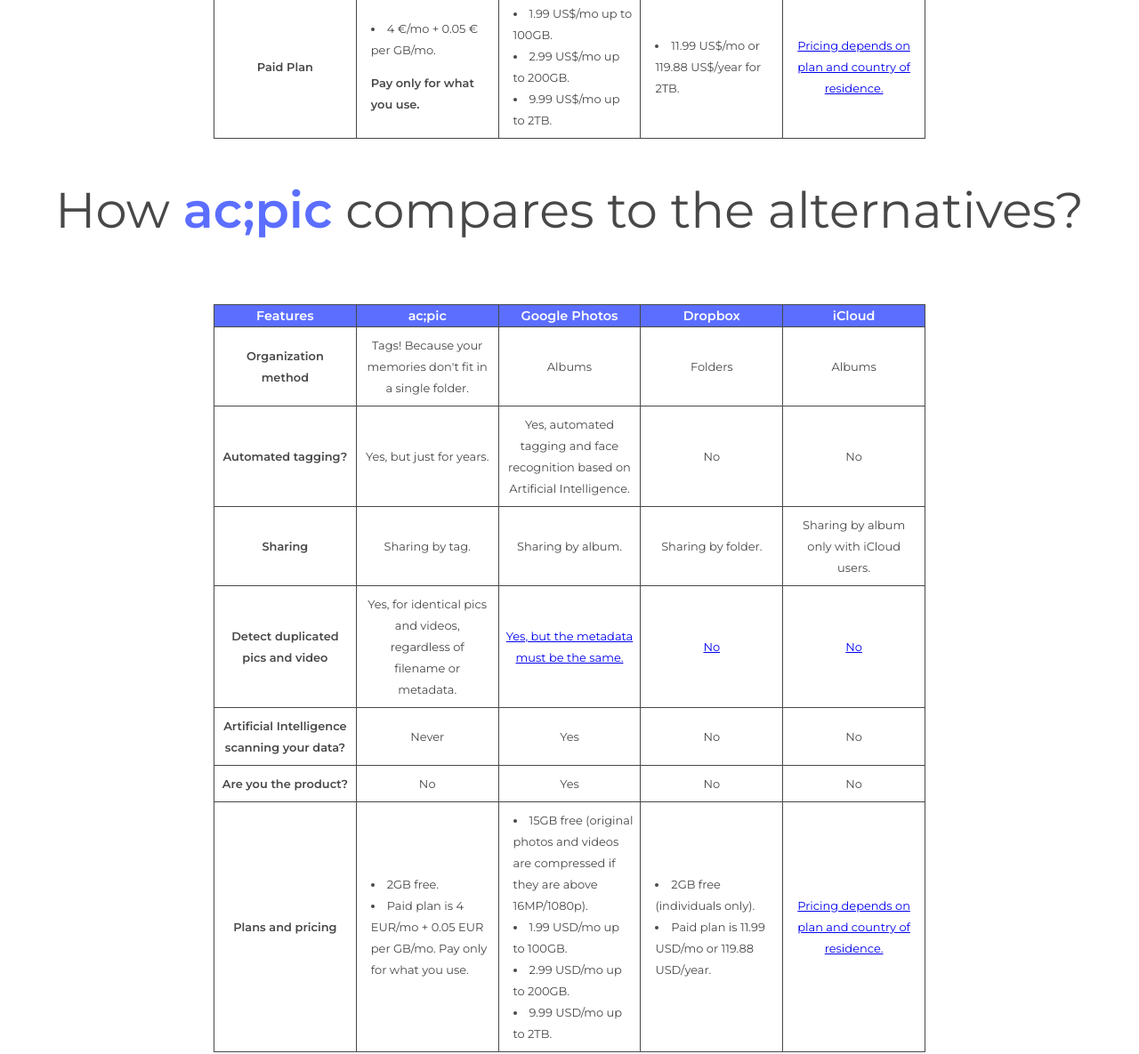
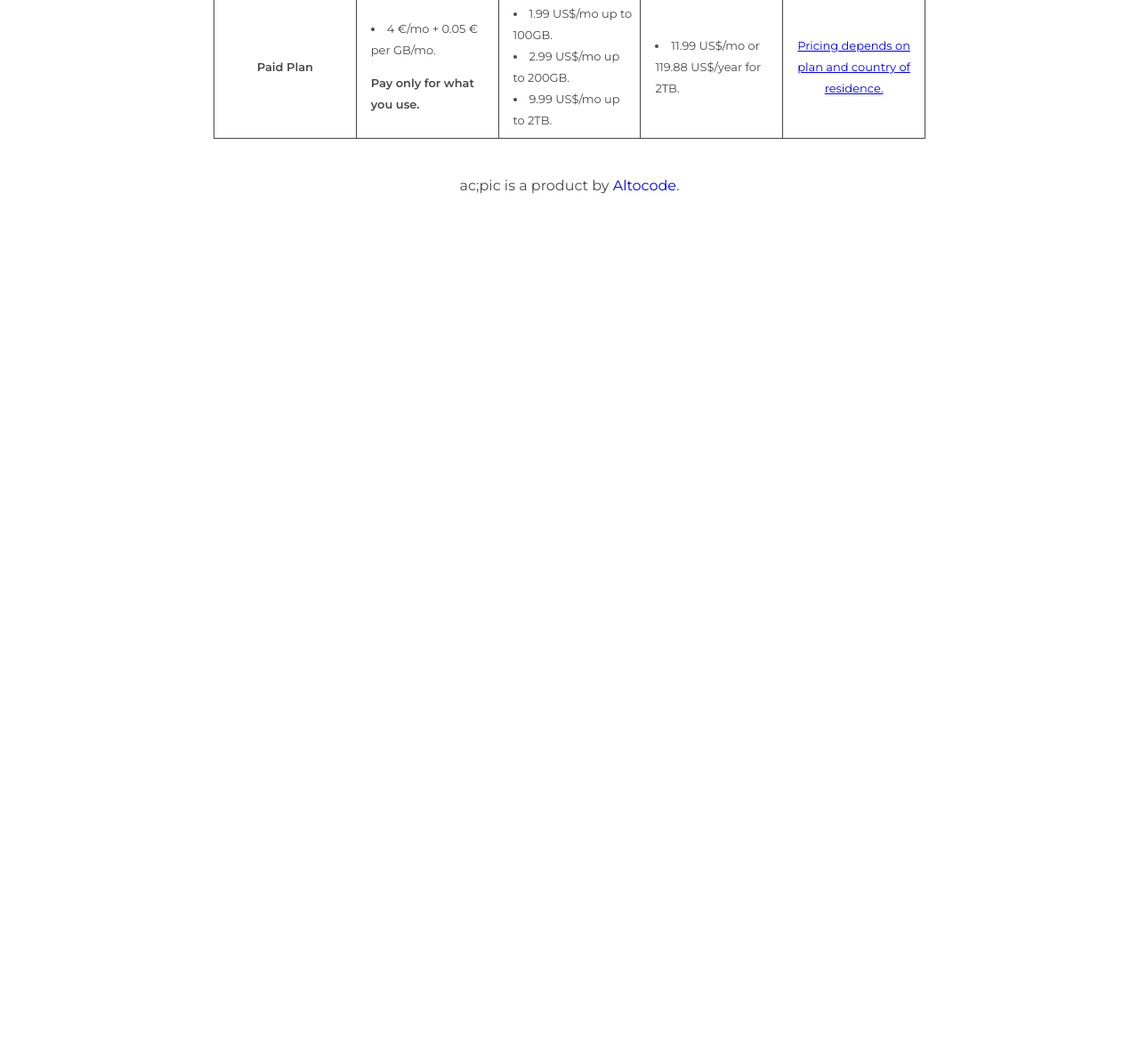
Before and after one commit to altocodenl/tagaway, a website: page home/index.html in a window 1280 px wide. Shown: the part 2516-3701 px from the top of the page at 89% size. After the commit the page ends 2817 px from the top, so only its background shows below. Drawn offline with nearby package versions, Linux system fonts and the light colour scheme.

Commit message:
Update home.

```diff
--- a/home/index.html
+++ b/home/index.html
@@ -217,84 +217,6 @@
          </tr>
       </table>
    </div>
-   <div class="comparison">
-      <h2 class="comparison-title">How <span style="color:#5b6eff; font-weight: bold;">ac;pic</span> compares to the alternatives?</h2>
-      <table class="comparison-table">
-         <tr class="table-heading">
-            <th>Features</th>
-            <th>ac;pic</th>
-            <th>Google Photos</th>
-            <th>Dropbox</th>
-            <th>iCloud</th>
-         </tr>
-         <tr>
-            <td style="font-weight: bold;">Organization method</td>
-            <td>Tags! Because your memories don't fit in a single folder.</td>
-            <td>Albums</td>
-            <td>Folders</td>
-            <td>Albums</td>
-         </tr>
-         <tr>
-            <td style="font-weight: bold;">Automated tagging?</td>
-            <td>Yes, but just for years.</td>
-            <td>Yes, automated tagging and face recognition based on Artificial Intelligence.</td>
-            <td>No</td>
-            <td>No</td>
-         </tr>
-         <tr>
-            <td style="font-weight: bold;">Sharing</td>
-            <td>Sharing by tag.</td>
-            <td>Sharing by album.</td>
-            <td>Sharing by folder.</td>
-            <td>Sharing by album only with iCloud users.</td>
-         </tr>
-         <tr>
-            <td style="font-weight: bold;">Detect duplicated pics and video</td>
-            <td>Yes, for identical pics and videos, regardless of filename or metadata.</td>
-            <td><a href="https://support.google.com/photos/thread/3954223?hl=en" target="_blank"><p>Yes, but the metadata must be the same.</p></a> </td>
-            <td><a href="https://help.dropbox.com/installs-integrations/sync-uploads/duplicate-files" target="_blank"><p>No</p></a></td>
-            <td><a href="https://discussions.apple.com/thread/8477382" target="_blank"><p>No</p></a></td>
-         </tr>
-         <tr>
-            <td style="font-weight: bold;">Artificial Intelligence scanning your data?</td>
-            <td>Never</td>
-            <td>Yes</td>
-            <td>No</td>
-            <td>No</td>
-         </tr>
-         <tr>
-            <td style="font-weight: bold;">Are you the product?</td>
-            <td>No</td>
-            <td>Yes</td>
-            <td>No</td>
-            <td>No</td>
-         </tr>
-         <tr>
-            <td style="font-weight: bold;">Plans and pricing</td>
-            <td>
-               <ul>
-                  <li>2GB free.</li>
-                  <li>Paid plan is 4 EUR/mo + 0.05 EUR per GB/mo. Pay only for what you use.</li>
-               </ul>
-            </td>
-            <td>
-               <ul>
-                  <li>15GB free (original photos and videos are compressed if they are above 16MP/1080p).</li>
-                  <li>1.99 USD/mo up to 100GB.</li>
-                  <li>2.99 USD/mo up to 200GB.</li>
-                  <li>9.99 USD/mo up to 2TB.</li>
-               </ul>
-            </td>
-            <td>
-               <ul>
-                  <li>2GB free (individuals only).</li>
-                  <li>Paid plan is 11.99 USD/mo or 119.88 USD/year.</li>
-               </ul>
-            </td>
-            <td><a href="https://support.apple.com/en-us/HT201238" target="_blank"><p>Pricing depends on plan and country of residence.</p></a></td>
-         </tr>
-      </table>
-   </div>
    <div class="altocode">
       <p>ac;pic is a product by <a href="https://altocode.nl/" target="_blank">Altocode</a>.</p>
    </div>
```
Also changed, not shown: 1 other file.
